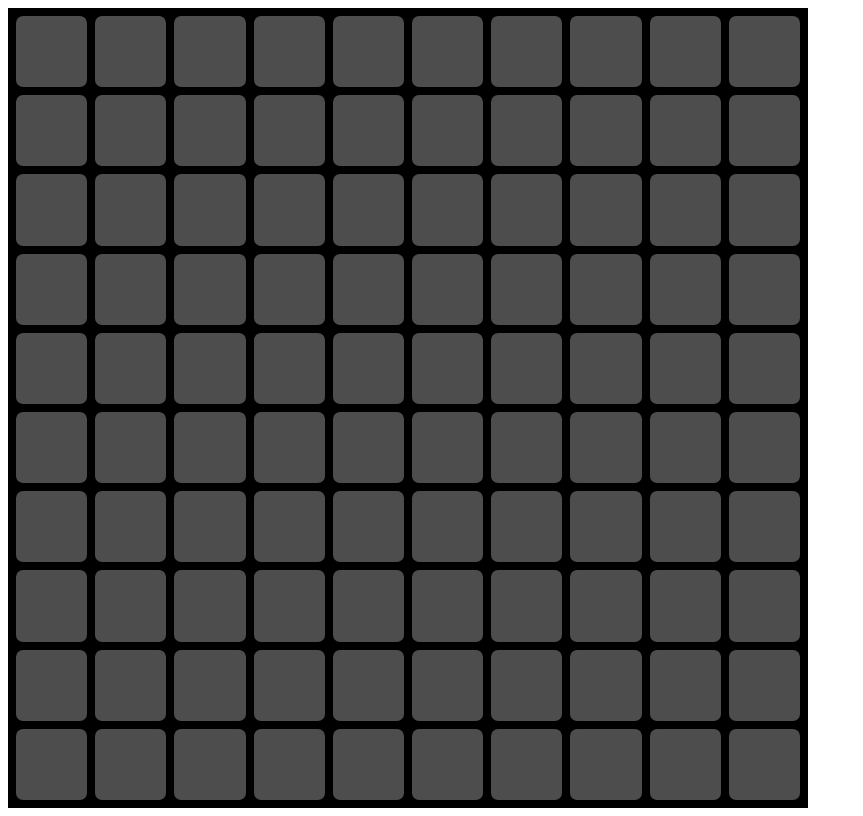
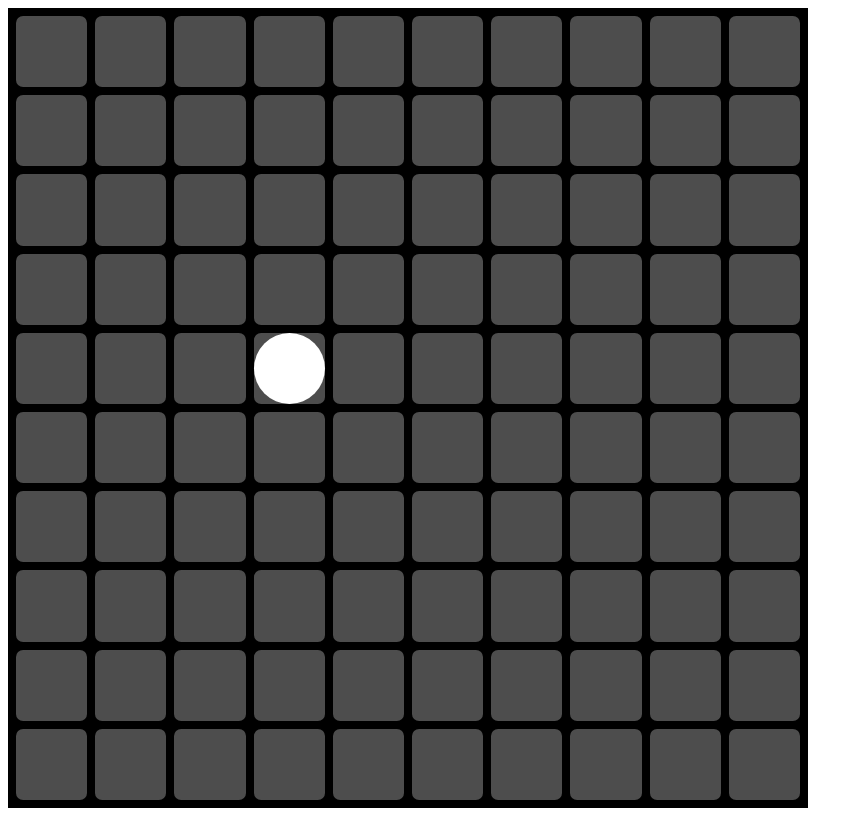
Before and after one commit to MaxLaumeister/automatune, a plain HTML site: page index.html in a window 1280 px wide. Shown: the whole page, without its empty margins (0-863 px from the left). Drawn offline with Linux system fonts and the light colour scheme.

Commit message:
Grid visitor can now be positioned

```diff
--- a/app.js
+++ b/app.js
@@ -5,13 +5,13 @@ function initGame(divID) {
 	var border_radius_ratio = 0.01;
 	var ms_per_tick = 1000;
 
+	var grid_width = 10; // columns
+	var grid_height = 10; // rows
+	var cell_spacing_percent = 1;
+	var cell_width_percent = ((100 - cell_spacing_percent) / grid_width) - cell_spacing_percent;
+	var cell_height_percent = ((100 - cell_spacing_percent) / grid_height) - cell_spacing_percent;
+
 	function init() {
-		var grid_width = 10; // columns
-		var grid_height = 10; // rows
-		var cell_spacing_percent = 1;
-		var cell_width_percent = ((100 - cell_spacing_percent) / grid_width);
-		var cell_height_percent = ((100 - cell_spacing_percent) / grid_height);
-
 		// Initialize grid
 		var grid = new Array(grid_width);
 		for (var i = 0; i < grid_width; i++) {
@@ -19,11 +19,11 @@ function initGame(divID) {
 			for (var j = 0; j < grid_height; j++) {
 				var el = document.createElement("div");
 				el.className = "gridCellDiv";
-				el.style.left = (cell_width_percent * i + cell_spacing_percent) + "%";
-				el.style.top = (cell_height_percent * j + cell_spacing_percent) + "%";
-				el.style.width = (cell_width_percent - cell_spacing_percent)+ "%";
-				el.style.height = (cell_height_percent - cell_spacing_percent)+ "%";
-				el.style["border-radius"] = "10%";
+				var pos = getGridPosition(i, j);
+				el.style.left = pos.x + "%";
+				el.style.top = pos.y + "%";
+				el.style.width = cell_width_percent + "%";
+				el.style.height = cell_height_percent + "%";
 				gameContainer.appendChild(el);
 				row[j] = new gridCell(el);
 			}
@@ -31,7 +31,7 @@ function initGame(divID) {
 		}
 
 		// Initialize visitor
-		//new gridVisitor(3, 4);
+		new gridVisitor(3, 4);
 
 		console.log(grid);
 	}
@@ -85,6 +85,11 @@ function initGame(divID) {
 		this.position = {x: posX, y: posY};
 		var div = document.createElement("div");
 		div.className = "gridVisitor";
+		div.style.width = cell_width_percent + "%";
+		div.style.height = cell_height_percent + "%";
+		var pos = getGridPosition(posX, posY);
+		div.style.left = pos.x + "%";
+		div.style.top = pos.y + "%";
 
 		gameContainer.appendChild(div);
 
@@ -112,5 +117,13 @@ function initGame(divID) {
 		domElement.style["-webkit-transform"] = cssString;
 	}
 
+	// Accepts an x, y location on the grid
+	// Returns an x, y position, expressed in (top, left) percentages of the game grid div
+	function getGridPosition(x, y) {
+		var xPercent = ((cell_width_percent + cell_spacing_percent) * x + cell_spacing_percent);
+		var yPercent = ((cell_height_percent + cell_spacing_percent) * y + cell_spacing_percent);
+		return {x: xPercent, y: yPercent};
+	}
+
 	init();
 }
--- a/style.css
+++ b/style.css
@@ -12,6 +12,7 @@
 	background-color: white;
 	opacity: 0.3;
 	transition: opacity 0.2s;
+	border-radius: 10%;
 }
 
 .gridCellDiv:hover {
@@ -27,6 +28,5 @@
 .gridVisitor {
 	position: absolute;
 	background-color: white;
-	width: 50px;
-	height: 50px;
+	border-radius: 50%;
 }
```
